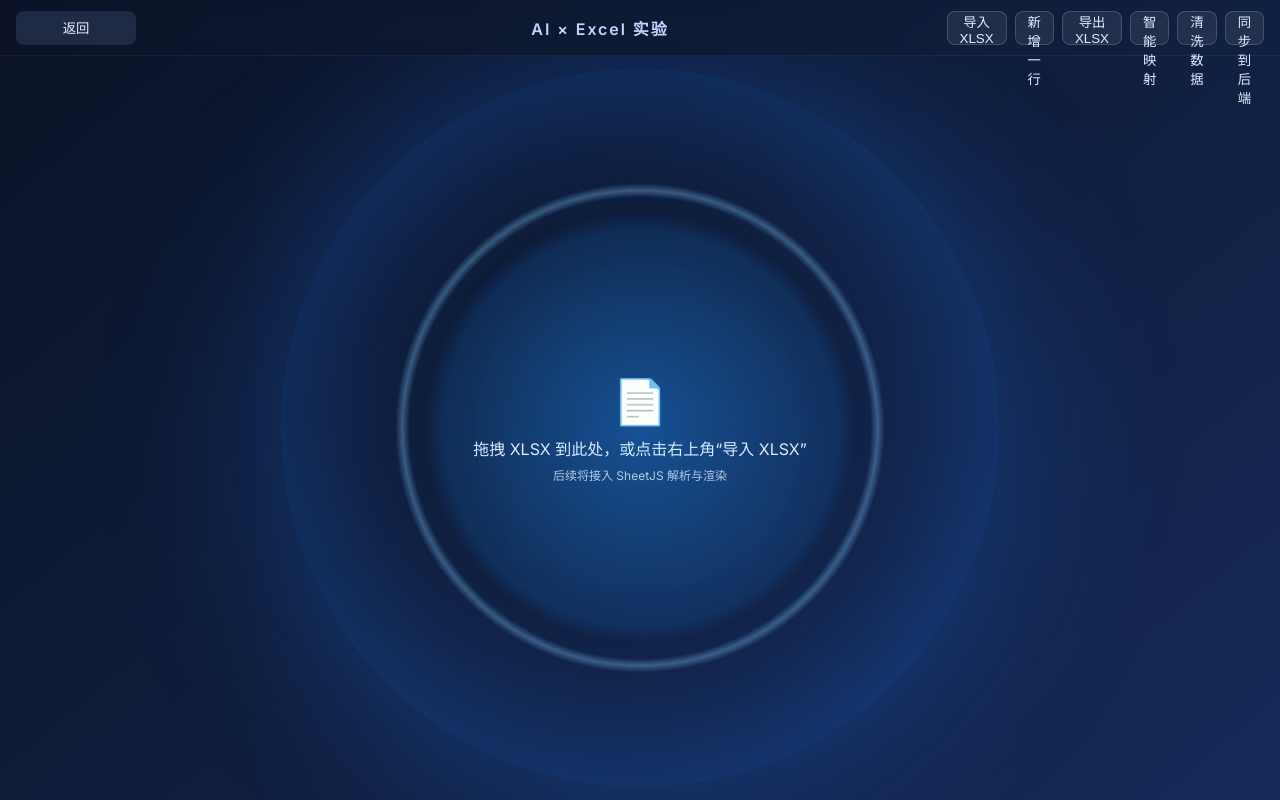
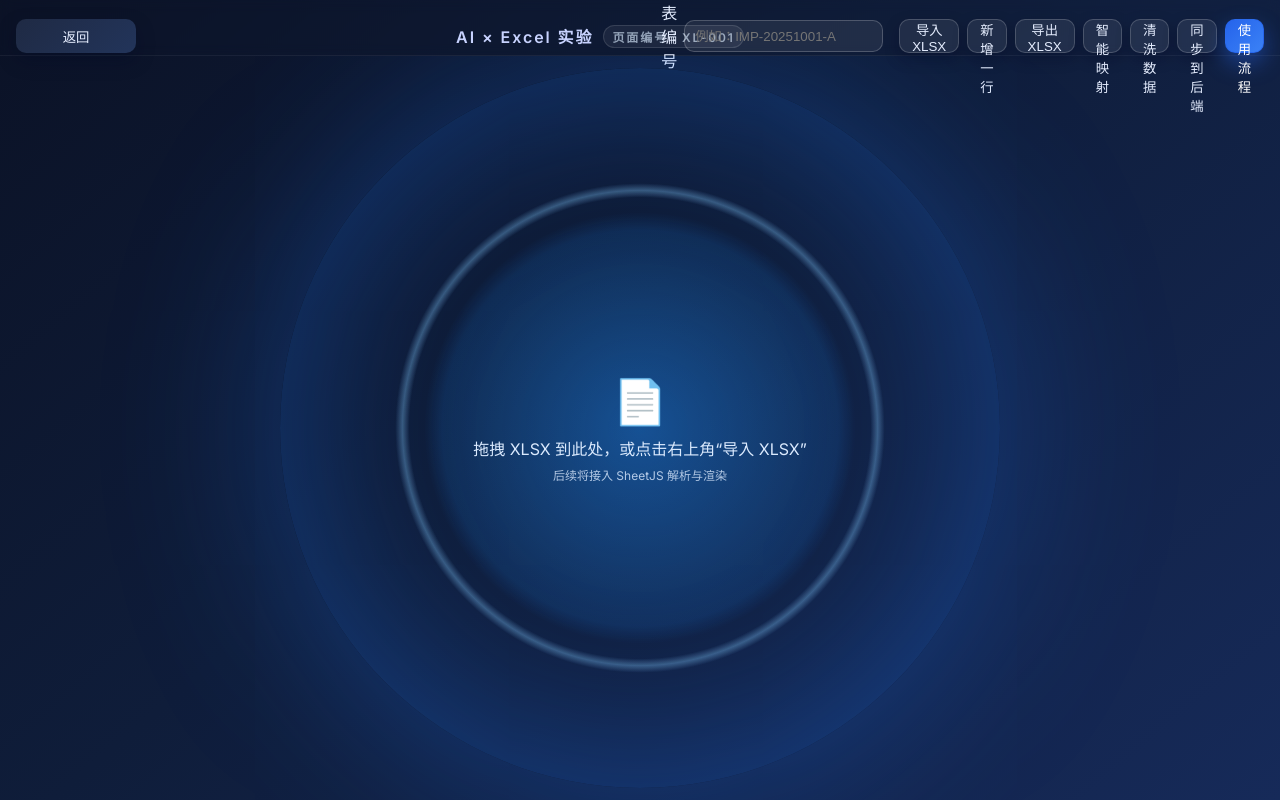
Before and after one commit to yancindy66/my-supply20250926, a Vue app: page /lab/excel in a window 1280 px wide. Built offline with nearby package versions, Linux system fonts and the light colour scheme.

Commit message:
feat(excel-lab): 表编号/使用流程弹窗/美化按钮；Products 列表展示批次号

```diff
--- a/src/views/Products.vue
+++ b/src/views/Products.vue
@@ -17,6 +17,7 @@
             <th>折扣</th>
             <th>年份</th>
             <th>启用</th>
+            <th>表编号</th>
             <th>更新时间</th>
           </tr>
         </thead>
@@ -29,6 +30,7 @@
             <td>{{ it.premium_discount }}</td>
             <td>{{ it.production_year }}</td>
             <td>{{ it.enabled ? '是':'否' }}</td>
+            <td>{{ batchMap[it.product_id] || '-' }}</td>
             <td>{{ it.updated_at }}</td>
           </tr>
         </tbody>
@@ -53,11 +55,13 @@ type Item = {
 };
 
 const items = ref<Item[]>([]);
+const batchMap = ref<Record<string,string>>({});
 
 async function reload(){
   const res = await fetch('/api/products');
   const data = await res.json();
   items.value = data.items || [];
+  try{ batchMap.value = JSON.parse(localStorage.getItem('productBatchMap') || '{}'); }catch{}
 }
 
 onMounted(reload);
@@ -67,7 +71,7 @@ onMounted(reload);
 .page{ padding:16px; }
 .bar{ display:flex; align-items:center; justify-content:space-between; margin-bottom:12px; }
 .title{ font-weight:700; }
-.wrap{ background:#fff; border:1px solid #e2e8f0; border-radius:10px; padding:12px; }
+.wrap{ background:#fff; border:1px solid #e2e8f0; border-radius:12px; padding:12px; box-shadow:0 8px 24px rgba(2,6,23,.06); }
 table.grid{ width:100%; border-collapse:collapse; }
 table.grid th, table.grid td{ border:1px solid #e5e7eb; padding:8px 10px; font-size:14px; }
 .empty{ color:#64748b; text-align:center; padding:40px 0; }
--- a/src/views/lab/ExcelLab.vue
+++ b/src/views/lab/ExcelLab.vue
@@ -2,14 +2,19 @@
   <div class="lab-wrap">
     <header class="lab-topbar">
       <button class="back" @click="goBack">返回</button>
-      <div class="title">AI × Excel 实验</div>
+      <div class="title">AI × Excel 实验 <span class="page-code">页面编号：XL-001</span></div>
       <div class="actions">
+        <div class="batch">
+          <label for="batchCode">表编号</label>
+          <input id="batchCode" v-model="batchCode" placeholder="例如：IMP-20251001-A" />
+        </div>
         <button class="ghost" title="导入 XLSX" @click="triggerFile">导入 XLSX</button>
         <button class="ghost" title="新增一行" @click="addRow">新增一行</button>
         <button class="ghost" title="导出当前表" @click="exportSheet">导出 XLSX</button>
         <button class="ghost" title="AI 智能映射" @click="aiMap">智能映射</button>
         <button class="ghost" title="AI 清洗数据" @click="aiClean">清洗数据</button>
         <button class="ghost" title="同步到后端" @click="syncToBackend" :disabled="syncWorking">同步到后端</button>
+        <button class="primary" title="查看使用流程" @click="showFlow=true">使用流程</button>
         <input ref="fileRef" type="file" accept=".xlsx,.xls" class="hidden" @change="onFile" />
       </div>
     </header>
@@ -55,6 +60,24 @@
         </div>
       </div>
     </section>
+
+    <div v-if="showFlow" class="flow-mask" @click.self="showFlow=false">
+      <div class="flow-card">
+        <div class="flow-title">使用流程</div>
+        <ol>
+          <li>准备 Excel：包含产品编号、名称、分类、价格等字段。</li>
+          <li>导入 XLSX：支持本地选择或拖拽。</li>
+          <li>智能映射：自动将表头映射为后端字段，可手动修正。</li>
+          <li>清洗数据：去空行、规范数字/年份/状态。</li>
+          <li>填写表编号：用于标识本次导入批次。</li>
+          <li>同步到后端：逐行提交；已有编号自动跳过。</li>
+          <li>前往 产品列表：在 /products 查看导入结果（显示批次）。</li>
+        </ol>
+        <div class="flow-actions">
+          <button class="primary" @click="showFlow=false">知道了</button>
+        </div>
+      </div>
+    </div>
   </div>
 </template>
 
@@ -77,6 +100,8 @@ const colWidths = ref<number[]>([]);
 const mapping = ref<Record<string,string>>({});
 const syncWorking = ref(false);
 const syncMsg = ref('');
+const batchCode = ref(localStorage.getItem('lastBatchCode') || '');
+const showFlow = ref(false);
 
 function triggerFile(){ fileRef.value?.click(); }
 
@@ -234,6 +259,9 @@ function aiClean(){
 // 同步到后端 /api/products（逐行 POST，已存在 product_id 返回 409 跳过）
 async function syncToBackend(){
   if(!rows.value.length) return;
+  const bc = batchCode.value.trim();
+  if(!bc){ syncMsg.value = '请先填写表编号（批次号）'; return; }
+  try{ localStorage.setItem('lastBatchCode', bc); }catch{}
   if(!Object.keys(mapping.value).length){ aiMap(); }
   syncWorking.value = true; syncMsg.value = '正在同步...';
   try{
@@ -248,20 +276,27 @@ async function syncToBackend(){
       if(obj.enabled===undefined) obj.enabled = 1;
       return obj;
     };
+    // 本地记录 product_id -> batchCode，便于前端列表展示
+    const mapKey = 'productBatchMap';
+    let productBatch: Record<string,string> = {};
+    try{ productBatch = JSON.parse(localStorage.getItem(mapKey) || '{}'); }catch{}
+
     let ok=0, skip=0, fail=0;
     for(let i=1;i<rows.value.length;i++){
       const row = rows.value[i];
       if(!row || row.every(c=> String(c||'').trim()==='')) continue;
       const body = buildObj(row);
       if(!body.product_id || !body.name || !body.category){ skip++; continue; }
+      body.batch_code = bc;
       try{
         const res = await fetch('/api/products', { method:'POST', headers:{ 'Content-Type':'application/json' }, body: JSON.stringify(body) });
-        if(res.status===201){ ok++; }
+        if(res.status===201){ ok++; productBatch[String(body.product_id)] = bc; }
         else if(res.status===409){ skip++; }
         else { fail++; }
       }catch{ fail++; }
       if((i%20)===0) syncMsg.value = `已处理 ${i}/${rows.value.length-1} 行...`;
     }
+    try{ localStorage.setItem(mapKey, JSON.stringify(productBatch)); }catch{}
     syncMsg.value = `同步完成：新增 ${ok}，跳过 ${skip}，失败 ${fail}`;
   } finally {
     syncWorking.value = false;
@@ -272,10 +307,19 @@ async function syncToBackend(){
 <style scoped>
 .lab-wrap{ min-height:100vh; display:flex; flex-direction:column; background:linear-gradient(140deg,#0b1226 0%,#0f1d3a 45%,#162a59 100%); color:#e6eeff; }
 .lab-topbar{ height:56px; display:grid; grid-template-columns:120px 1fr 200px; align-items:center; padding:0 16px; border-bottom:1px solid rgba(255,255,255,.06); backdrop-filter: blur(6px); }
-.lab-topbar .title{ text-align:center; font-weight:700; letter-spacing:.12em; color:#c7d2fe; }
-.lab-topbar .back{ height:34px; border:none; border-radius:8px; padding:0 12px; background:#1f2a44; color:#e6eeff; cursor:pointer; }
-.lab-topbar .actions{ display:flex; justify-content:flex-end; gap:8px; }
-.lab-topbar .actions .ghost{ height:34px; border:1px solid rgba(255,255,255,.16); border-radius:8px; padding:0 12px; background:rgba(255,255,255,.08); color:#e6eeff; cursor:pointer; }
+.lab-topbar .title{ text-align:center; font-weight:700; letter-spacing:.12em; color:#c7d2fe; display:flex; align-items:center; justify-content:center; gap:10px; }
+.lab-topbar .title .page-code{ font-size:12px; color:#94a3b8; background:rgba(255,255,255,.06); padding:2px 8px; border-radius:999px; border:1px solid rgba(255,255,255,.12); }
+.lab-topbar .back{ height:34px; border:none; border-radius:10px; padding:0 12px; background:linear-gradient(135deg,#1f2a44,#22345a); color:#e6eeff; cursor:pointer; box-shadow:0 8px 18px rgba(1,8,36,.35); }
+.lab-topbar .actions{ display:flex; justify-content:flex-end; gap:8px; align-items:center; }
+.lab-topbar .actions .ghost{ height:34px; border:1px solid rgba(255,255,255,.18); border-radius:10px; padding:0 12px; background:rgba(255,255,255,.08); color:#e6eeff; cursor:pointer; box-shadow:0 6px 14px rgba(1,8,36,.35); }
+.lab-topbar .actions .primary{ height:34px; border:1px solid rgba(37,99,235,.6); border-radius:10px; padding:0 12px; background:linear-gradient(135deg,#2563eb,#3b82f6); color:#fff; cursor:pointer; box-shadow:0 10px 22px rgba(37,99,235,.45); }
+.lab-topbar .actions .batch{ display:flex; align-items:center; gap:6px; margin-right:8px; }
+.lab-topbar .actions .batch input{ height:32px; width:200px; border-radius:10px; border:1px solid rgba(255,255,255,.2); padding:0 10px; background:rgba(255,255,255,.08); color:#e6eeff; }
+:deep(.flow-mask){ position:fixed; inset:0; background:rgba(0,10,40,.55); backdrop-filter: blur(2px); display:flex; align-items:center; justify-content:center; z-index:50; }
+:deep(.flow-card){ width:min(560px,96vw); background:linear-gradient(180deg, rgba(20,28,60,.95), rgba(14,22,48,.95)); border:1px solid rgba(255,255,255,.12); border-radius:14px; box-shadow: 0 18px 60px rgba(1,8,36,.55); padding:16px; color:#e6eeff; }
+:deep(.flow-title){ font-weight:700; margin-bottom:10px; }
+:deep(.flow-card ol){ margin:0; padding-left:18px; }
+:deep(.flow-actions){ display:flex; justify-content:flex-end; margin-top:12px; }
 .lab-topbar .hidden{ position:absolute; width:1px; height:1px; opacity:0; pointer-events:none; }
 
 .stage{ position:relative; flex:1; display:flex; align-items:center; justify-content:center; overflow:hidden; }
```
